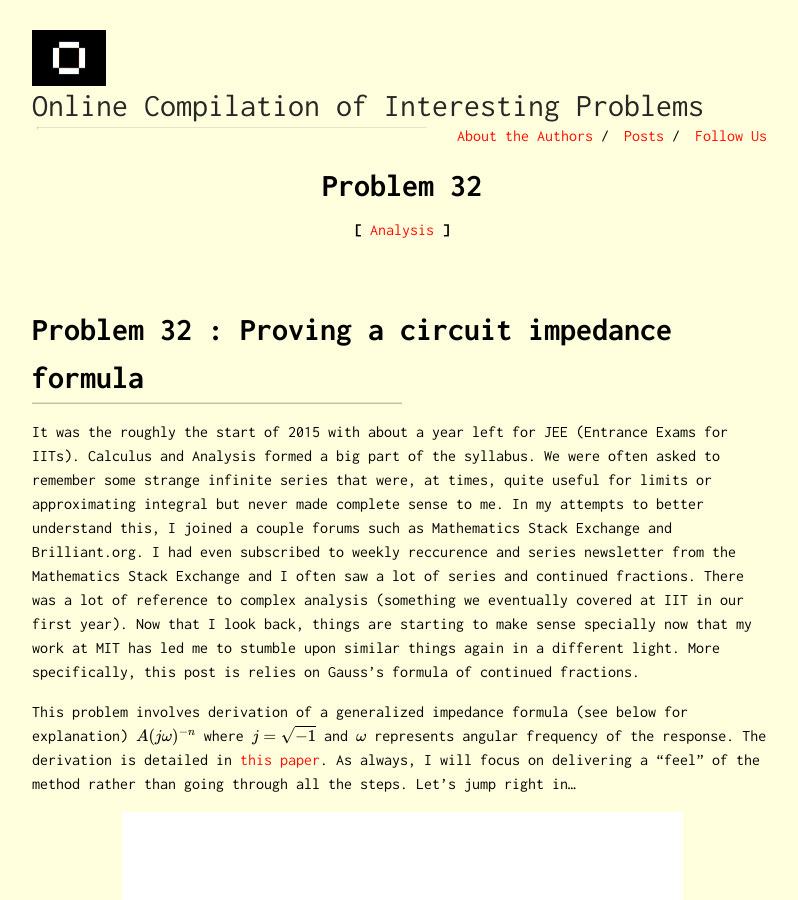
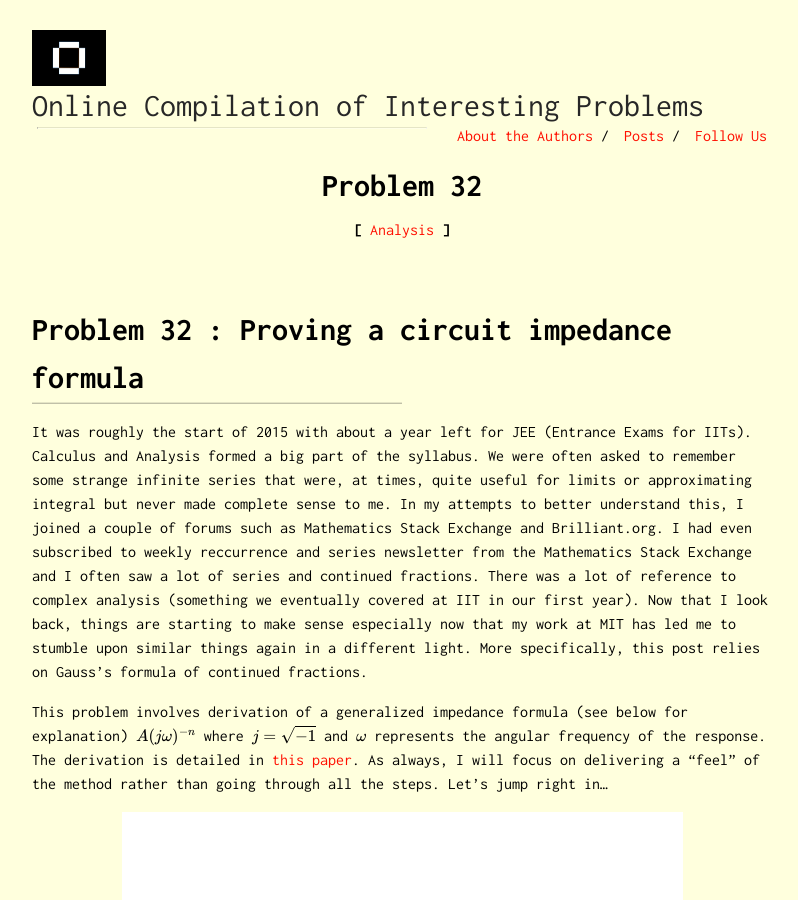
Before and after one commit to Oscuro-Phoenix/math-for-fun, a Jekyll site: the page built from _posts/2024-06-30-Problem-32.md, in a window 1280 px wide and 900 px high. Shown: the whole window, without its empty margins (238-1036 px from the left). Built offline with Jekyll 4.4.1, drawn with Linux system fonts in a browser that asks for light colours; formulas are drawn with MathJax 3.

Commit message:
Update 2024-06-30-Problem-32.md

```diff
--- a/_posts/2024-06-30-Problem-32.md
+++ b/_posts/2024-06-30-Problem-32.md
@@ -7,9 +7,9 @@ tags: [Analysis]
 
 # Problem 32 : Proving a circuit impedance formula
 
-It was the roughly the start of 2015 with about a year left for JEE (Entrance Exams for IITs). Calculus and Analysis formed a big part of the syllabus. We were often asked to remember some strange infinite series that were, at times, quite useful for limits or approximating integral but never made complete sense to me. In my attempts to better understand this, I joined a couple forums such as Mathematics Stack Exchange and Brilliant.org. I had even subscribed to weekly reccurence and series newsletter from the Mathematics Stack Exchange and I often saw a lot of series and continued fractions. There was a lot of reference to complex analysis (something we eventually covered at IIT in our first year). Now that I look back, things are starting to make sense specially now that my work at MIT has led me to stumble upon similar things again in a different light. More specifically, this post is relies on Gauss's formula of continued fractions.
+It was roughly the start of 2015 with about a year left for JEE (Entrance Exams for IITs). Calculus and Analysis formed a big part of the syllabus. We were often asked to remember some strange infinite series that were, at times, quite useful for limits or approximating integral but never made complete sense to me. In my attempts to better understand this, I joined a couple of forums such as Mathematics Stack Exchange and Brilliant.org. I had even subscribed to weekly reccurrence and series newsletter from the Mathematics Stack Exchange and I often saw a lot of series and continued fractions. There was a lot of reference to complex analysis (something we eventually covered at IIT in our first year). Now that I look back, things are starting to make sense especially now that my work at MIT has led me to stumble upon similar things again in a different light. More specifically, this post relies on Gauss's formula of continued fractions.
 
-This problem involves derivation of a generalized impedance formula (see below for explanation) $$ A (j\omega)^{-n} $$ where $$ j = \sqrt{-1}$$ and $$\omega$$ represents angular frequency of the response. The derivation is detailed in [this paper](https://iopscience.iop.org/article/10.1149/1.2100789/pdf). As always, I will focus on delivering a "feel" of the method rather than going through all the steps. Let's jump right in...
+This problem involves derivation of a generalized impedance formula (see below for explanation) $$ A (j\omega)^{-n} $$ where $$ j = \sqrt{-1}$$ and $$\omega$$ represents the angular frequency of the response. The derivation is detailed in [this paper](https://iopscience.iop.org/article/10.1149/1.2100789/pdf). As always, I will focus on delivering a "feel" of the method rather than going through all the steps. Let's jump right in...
 
 <figure>
 <center><img style=" display: block; margin-left: auto; margin-right: auto;width: 85%;" src="../assets/prob32_sticks.jpg">
```
